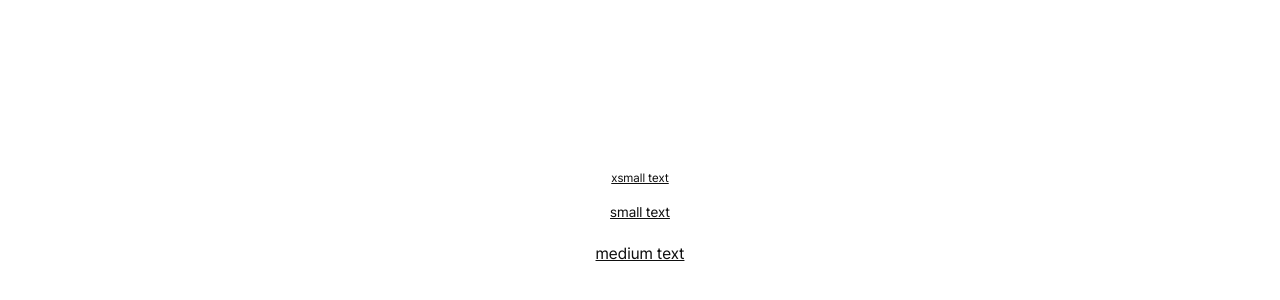
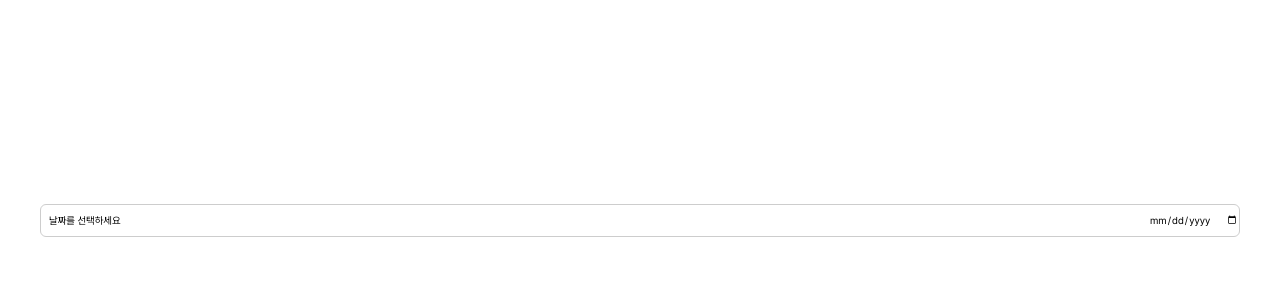
Before and after one commit to HyebinHwang1/Tokens_example, a Next.js app: page / in a window 1280 px wide. Shown: the part 180-480 px from the top of the page. Built offline with nearby package versions, Linux system fonts and the light colour scheme.

Commit message:
Fix: input date 테스트

```diff
--- a/src/app/page.tsx
+++ b/src/app/page.tsx
@@ -1,19 +1,15 @@
 "use client";
-
-import { Button } from "@/components/ui/button/Button";
 
 export default function Home() {
   return (
-    <div className="flex flex-col items-center justify-center h-screen mx-10 gap-3">
-      <Button variant="text" size="xs">
-        xsmall text
-      </Button>
-      <Button variant="text" size="sm">
-        small text
-      </Button>
-      <Button variant="text" size="md">
-        medium text
-      </Button>
+    <div className="flex flex-col items-center justify-center h-screen mx-10 gap-3 text-2xs">
+      <label
+        htmlFor="date-input"
+        className="relative w-full border border-gray-300 rounded-md cursor-pointer flex items-center"
+      >
+        <div className="p-2 flex-1">날짜를 선택하세요</div>
+        <input type="date" className="h-full cursor-pointer" id="date-input" />
+      </label>
     </div>
   );
 }
```
